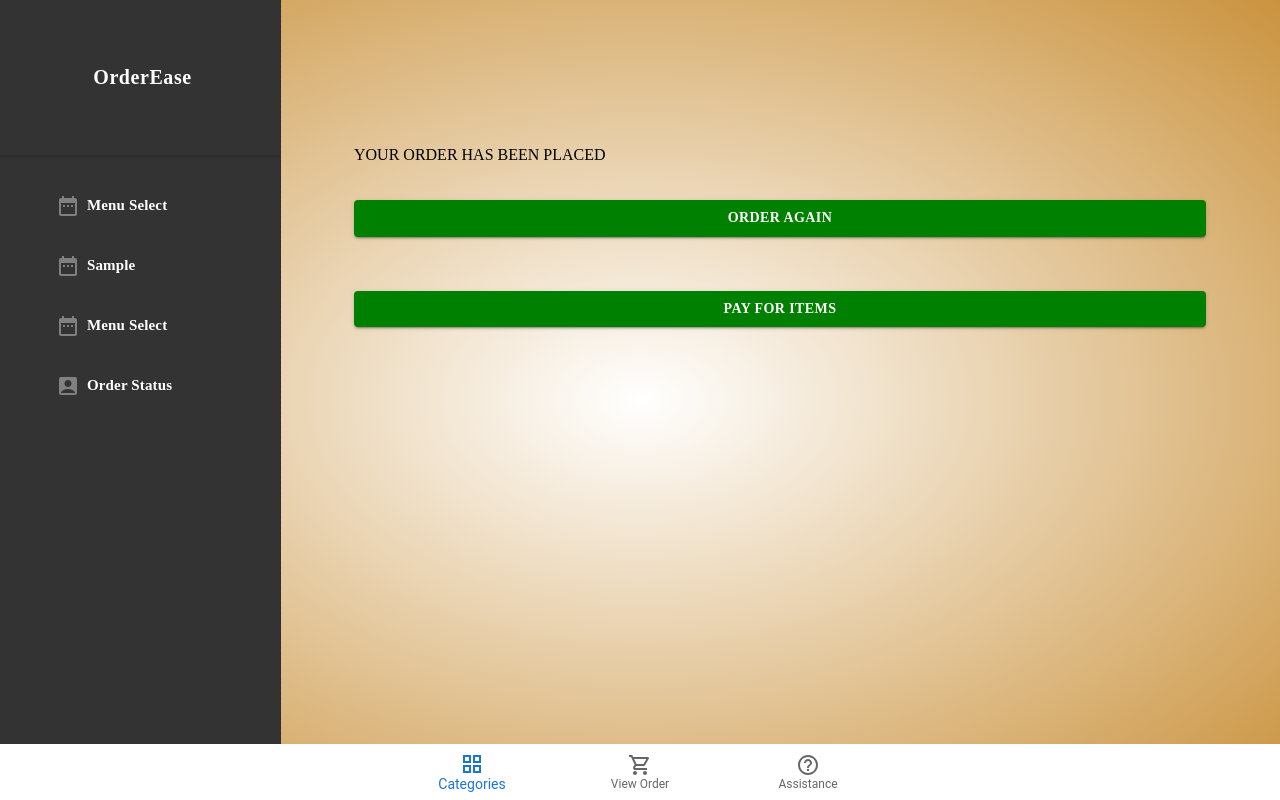
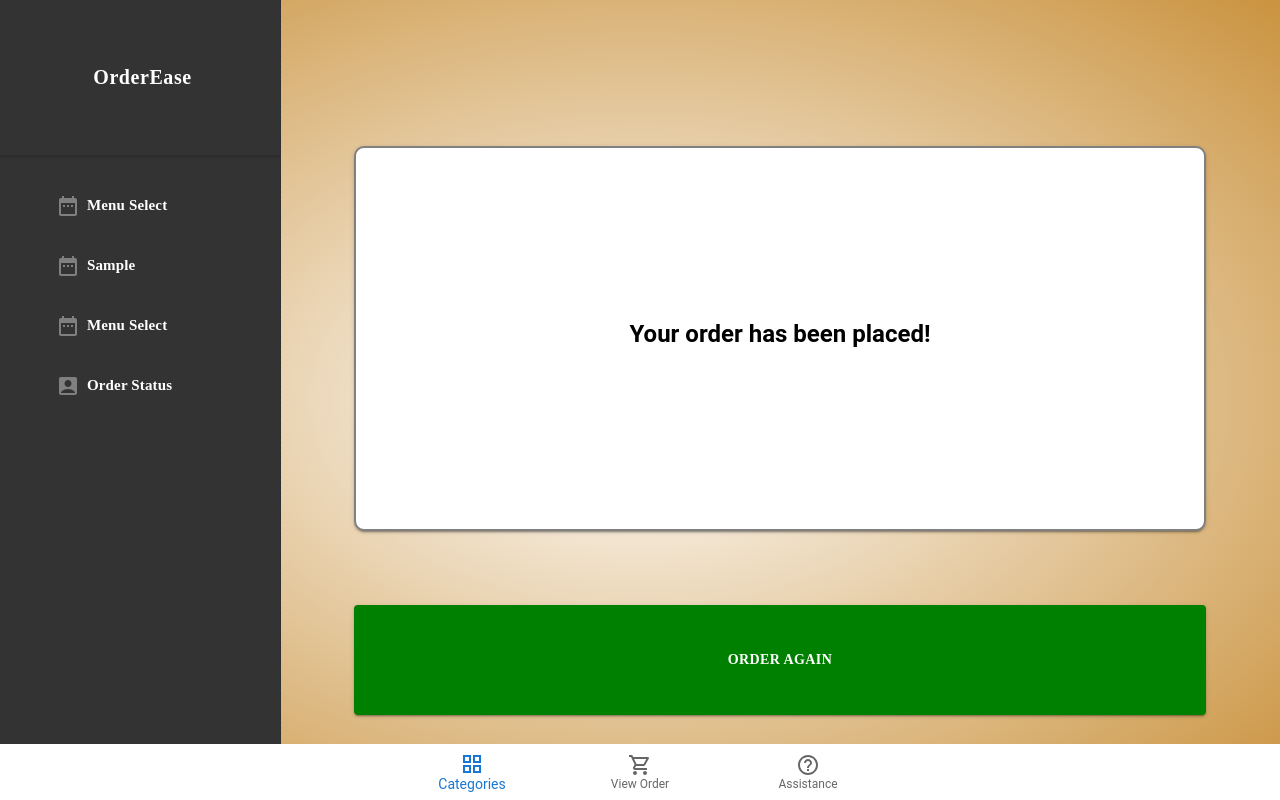
Before and after one commit to rinserinse1/OrderEase, a React (Create React App) app in the folder client/: page /placedorder in a window 1280 px wide. Shown: the top 800 px of the page. Built offline with nearby package versions, Linux system fonts and the light colour scheme.

Commit message:
Minor styling to order placed screen

```diff
--- a/client/src/order/PlacedOrder.js
+++ b/client/src/order/PlacedOrder.js
@@ -5,6 +5,7 @@ import {
   Button,
   Grid,
   Paper,
+  Box
 } from '@mui/material';
 import useMediaQuery from '@mui/material/useMediaQuery';
 import { Link, useParams } from 'react-router-dom';
@@ -47,8 +48,20 @@ const PlacedOrder = () => {
 
 
             <br></br><br></br><br></br>
-            YOUR ORDER HAS BEEN PLACED
-            <br></br><br></br><br></br>
+            <Box
+            height="100%"
+            display="flex"
+            alignItems="center"
+            justifyContent="center"
+            flexDirection="column"
+            p={2}
+            sx={{ border: '2px solid grey', bgcolor: "white", boxShadow: 2, mb: -2, borderRadius: '10px', padding: '20% 0 20% 0' }}
+            >
+              <Typography variant="h5" align="center" gutterBottom fontWeight='Bold'>
+                Your order has been placed!
+              </Typography>
+            </Box>
+            <br></br><br></br><br></br><br></br><br></br>
             <Button
             component={Link}
             to={`/menucategories/${id}`}
@@ -60,7 +73,8 @@ const PlacedOrder = () => {
               color: 'white',
               textAlign: 'center',
               fontFamily: 'Roboto Mono',
-              fontWeight: 'bold'
+              fontWeight: 'bold',
+              padding: '5% 0 5% 0'
             }}
             >
 
@@ -81,7 +95,8 @@ const PlacedOrder = () => {
               color: 'white',
               textAlign: 'center',
               fontFamily: 'Roboto Mono',
-              fontWeight: 'bold'
+              fontWeight: 'bold',
+              padding: '5% 0 5% 0'
             }}
             >
 
```
